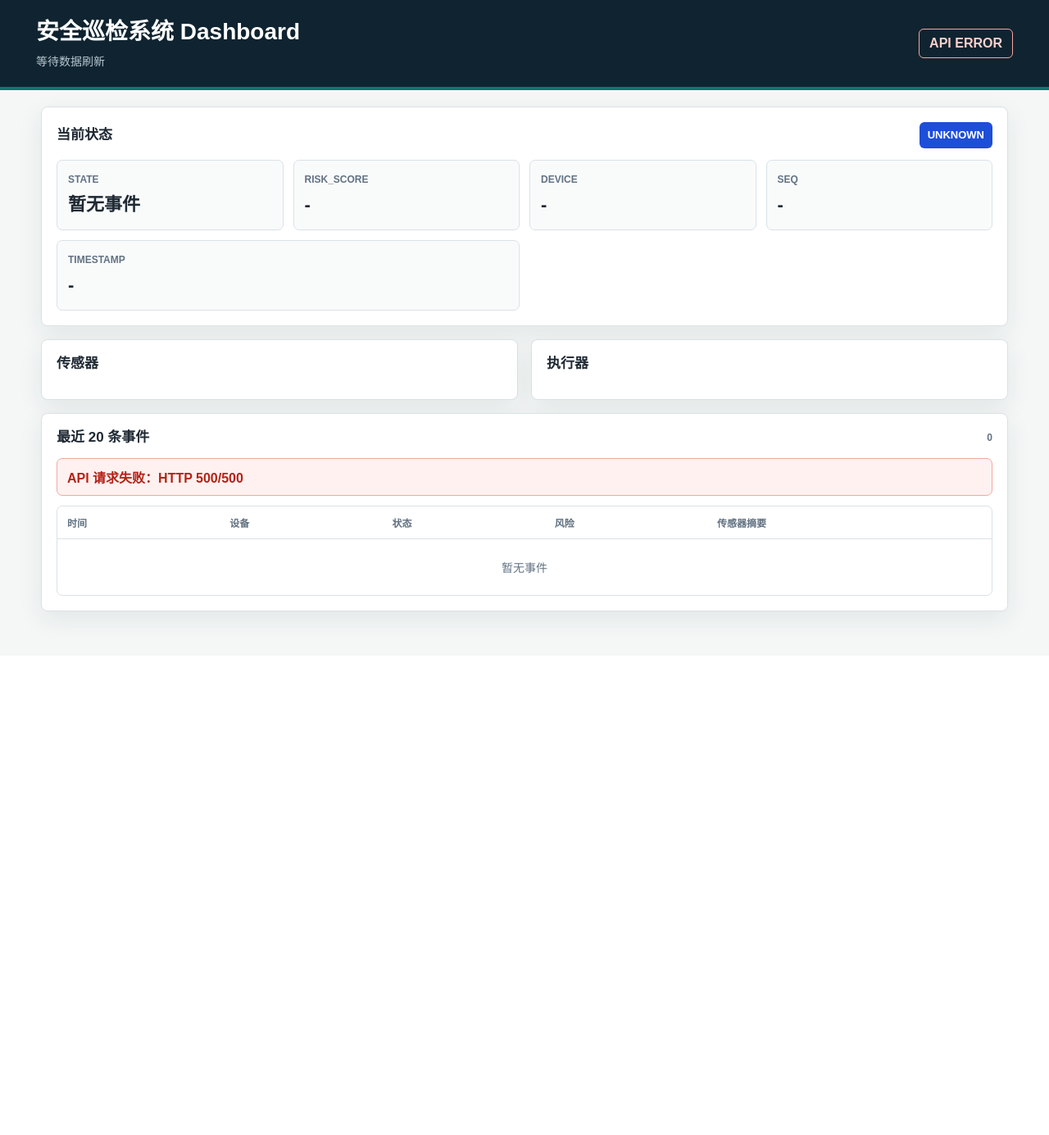
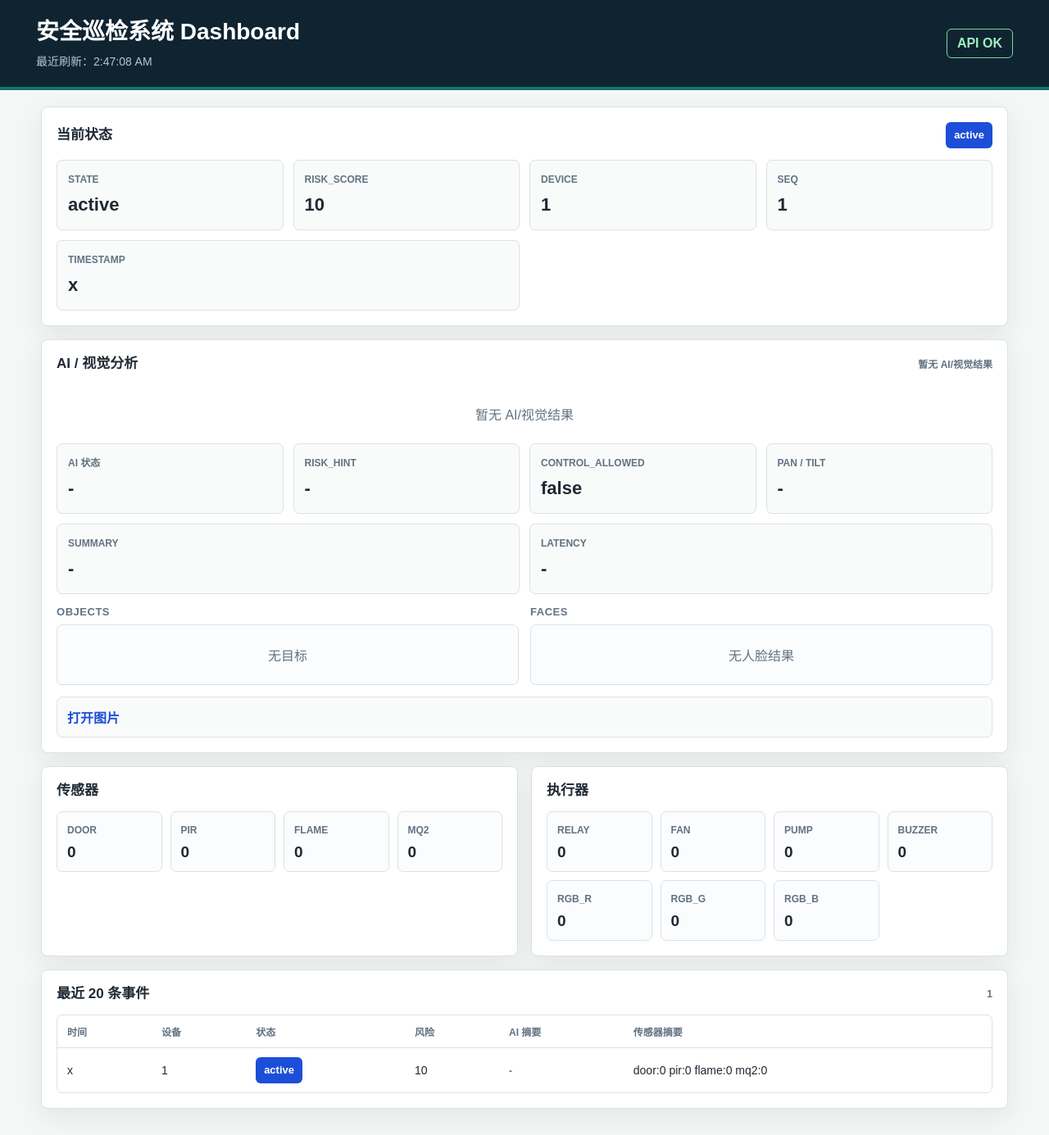
Before and after one commit to 2549227674/stm32-ai-safety-monitor, a Flask app: page / in a window 1280 px wide. Shown: the whole page at 82% size. Before the commit the page ends 775 px from the top, so only its background shows below. Run offline with Flask 3, Linux system fonts and the light colour scheme; tables that the repository leaves empty hold one stand-in row (values such as "Sample post"); data that the repository does not hold is empty.

Commit message:
task06: extend flask contract and dashboard ai fields

```diff
--- a/server/backend/static/dashboard.js
+++ b/server/backend/static/dashboard.js
@@ -10,6 +10,21 @@ const els = {
   deviceId: document.getElementById("deviceId"),
   seq: document.getElementById("seq"),
   timestamp: document.getElementById("timestamp"),
+  aiState: document.getElementById("aiState"),
+  aiEmpty: document.getElementById("aiEmpty"),
+  aiDetails: document.getElementById("aiDetails"),
+  aiOk: document.getElementById("aiOk"),
+  riskHint: document.getElementById("riskHint"),
+  controlAllowed: document.getElementById("controlAllowed"),
+  panTilt: document.getElementById("panTilt"),
+  aiSummary: document.getElementById("aiSummary"),
+  latencyMs: document.getElementById("latencyMs"),
+  objectsList: document.getElementById("objectsList"),
+  facesList: document.getElementById("facesList"),
+  imageBox: document.getElementById("imageBox"),
+  imageLink: document.getElementById("imageLink"),
+  visionImage: document.getElementById("visionImage"),
+  imageMissing: document.getElementById("imageMissing"),
   sensorGrid: document.getElementById("sensorGrid"),
   actuatorGrid: document.getElementById("actuatorGrid"),
   eventCount: document.getElementById("eventCount"),
@@ -44,6 +59,7 @@ function renderLatest(event) {
     els.stateBadge.className = "state-badge state-unknown";
     renderChips(els.sensorGrid, sensorKeys, {});
     renderChips(els.actuatorGrid, actuatorKeys, {});
+    renderAiPanel(null);
     return;
   }
 
@@ -56,6 +72,47 @@ function renderLatest(event) {
   els.stateBadge.className = `state-badge ${stateClass(event.state)}`;
   renderChips(els.sensorGrid, sensorKeys, event.sensors || {});
   renderChips(els.actuatorGrid, actuatorKeys, event.actuators || {});
+  renderAiPanel(event);
+}
+
+function renderAiPanel(event) {
+  const ai = event?.ai_result || null;
+  const vision = event?.vision || null;
+  const imageUrl = event?.image_url || vision?.image_url || "";
+  const hasAiResult = Boolean(ai || vision || imageUrl || event?.latency_ms);
+
+  els.aiEmpty.hidden = hasAiResult;
+  els.aiDetails.hidden = !hasAiResult;
+  els.aiState.textContent = hasAiResult ? "已接收 AI/视觉结果" : "暂无 AI/视觉结果";
+
+  if (!hasAiResult) {
+    els.aiOk.textContent = "-";
+    els.riskHint.textContent = "-";
+    els.controlAllowed.textContent = "false";
+    els.panTilt.textContent = "-";
+    els.aiSummary.textContent = "-";
+    els.latencyMs.textContent = "-";
+    els.objectsList.textContent = "无目标";
+    els.facesList.textContent = "无人脸结果";
+    renderImage("", false);
+    return;
+  }
+
+  const controlAllowed = ai?.control_allowed === true;
+  const panTilt = vision?.pan_tilt || {};
+  els.aiOk.textContent = ai?.ok === undefined ? "-" : String(Boolean(ai.ok));
+  els.riskHint.textContent = ai?.risk_hint ?? "-";
+  els.controlAllowed.textContent = String(controlAllowed);
+  els.controlAllowed.className = controlAllowed ? "unsafe-control" : "safe-control";
+  els.panTilt.textContent =
+    panTilt.pan_deg === undefined && panTilt.tilt_deg === undefined
+      ? "-"
+      : `${panTilt.pan_deg ?? "-"} / ${panTilt.tilt_deg ?? "-"}`;
+  els.aiSummary.textContent = ai?.summary || "-";
+  els.latencyMs.textContent = formatLatency(event.latency_ms);
+  renderObjectList(els.objectsList, ai?.objects || [], "无目标");
+  renderFaceList(els.facesList, ai?.faces || []);
+  renderImage(imageUrl, Boolean(imageUrl));
 }
 
 function renderChips(container, keys, data) {
@@ -75,7 +132,7 @@ function renderChips(container, keys, data) {
 function renderEvents(events) {
   els.eventCount.textContent = String(events.length);
   if (!events.length) {
-    els.eventsBody.innerHTML = '<tr><td colspan="5" class="empty">暂无事件</td></tr>';
+    els.eventsBody.innerHTML = '<tr><td colspan="6" class="empty">暂无事件</td></tr>';
     return;
   }
 
@@ -89,10 +146,91 @@ function renderEvents(events) {
         <td>${escapeHtml(event.device_id || "unknown")}</td>
         <td><span class="state-badge ${stateClass(event.state)}">${escapeHtml(event.state || "UNKNOWN")}</span></td>
         <td>${escapeHtml(String(event.risk_score ?? 0))}</td>
+        <td>${renderAiSummaryCell(event)}</td>
         <td>${escapeHtml(sensors)}</td>
       </tr>`;
     })
     .join("");
+}
+
+function renderAiSummaryCell(event) {
+  const ai = event?.ai_result;
+  if (!ai) return '<span class="subtle">-</span>';
+  const risk = ai.risk_hint ?? "-";
+  const summary = ai.summary || "AI result";
+  return `<span class="ai-risk">R${escapeHtml(risk)}</span> ${escapeHtml(summary)}`;
+}
+
+function renderObjectList(container, objects, emptyText) {
+  if (!Array.isArray(objects) || !objects.length) {
+    container.className = "list-box empty";
+    container.textContent = emptyText;
+    return;
+  }
+  container.className = "list-box";
+  container.innerHTML = objects
+    .map((item) => {
+      const label = item?.label || "unknown";
+      const score = item?.score === undefined ? "-" : Number(item.score).toFixed(2);
+      return `<div class="list-row">
+        <strong>${escapeHtml(label)}</strong>
+        <span>${escapeHtml(score)}</span>
+      </div>`;
+    })
+    .join("");
+}
+
+function renderFaceList(container, faces) {
+  if (!Array.isArray(faces) || !faces.length) {
+    container.className = "list-box empty";
+    container.textContent = "无人脸结果";
+    return;
+  }
+  container.className = "list-box";
+  container.innerHTML = faces
+    .map((item) => {
+      const identity = item?.identity || "unknown";
+      const score = item?.score === undefined ? "-" : Number(item.score).toFixed(2);
+      return `<div class="list-row">
+        <strong>${escapeHtml(identity)}</strong>
+        <span>${escapeHtml(score)}</span>
+      </div>`;
+    })
+    .join("");
+}
+
+function renderImage(imageUrl, shouldShow) {
+  els.imageBox.hidden = !shouldShow;
+  els.visionImage.hidden = true;
+  els.imageMissing.hidden = true;
+
+  if (!shouldShow) {
+    els.imageLink.removeAttribute("href");
+    els.visionImage.removeAttribute("src");
+    return;
+  }
+
+  els.imageLink.href = imageUrl;
+  els.imageLink.textContent = `打开图片：${imageUrl}`;
+  els.visionImage.onload = () => {
+    els.visionImage.hidden = false;
+    els.imageMissing.hidden = true;
+  };
+  els.visionImage.onerror = () => {
+    els.visionImage.hidden = true;
+    els.imageMissing.hidden = false;
+  };
+  els.visionImage.src = imageUrl;
+}
+
+function formatLatency(latency) {
+  if (!latency) return "-";
+  if (typeof latency === "number") return `${latency}ms`;
+  if (typeof latency !== "object") return String(latency);
+  return ["capture", "ai", "post"]
+    .filter((key) => latency[key] !== undefined)
+    .map((key) => `${key}:${latency[key]}ms`)
+    .join(" ") || "-";
 }
 
 async function refreshDashboard() {
@@ -122,7 +260,7 @@ async function refreshDashboard() {
 }
 
 function escapeHtml(value) {
-  return value.replace(/[&<>"']/g, (char) => {
+  return String(value ?? "").replace(/[&<>"']/g, (char) => {
     const map = {
       "&": "&amp;",
       "<": "&lt;",
--- a/server/backend/static/style.css
+++ b/server/backend/static/style.css
@@ -96,6 +96,7 @@ h2 {
 }
 
 .status-panel,
+.ai-panel,
 .events-panel {
   grid-column: 1 / -1;
 }
@@ -208,6 +209,91 @@ th,
   background: #fff1f0;
 }
 
+.ai-details {
+  display: grid;
+  gap: 14px;
+}
+
+.ai-metrics {
+  grid-template-columns: repeat(4, minmax(0, 1fr));
+}
+
+.safe-control {
+  color: var(--green);
+}
+
+.unsafe-control {
+  color: var(--red);
+}
+
+.ai-columns {
+  display: grid;
+  grid-template-columns: repeat(2, minmax(0, 1fr));
+  gap: 14px;
+}
+
+.ai-columns h3 {
+  margin: 0 0 8px;
+  color: var(--muted);
+  font-size: 13px;
+  letter-spacing: 0.04em;
+  text-transform: uppercase;
+}
+
+.list-box {
+  min-height: 62px;
+  padding: 10px;
+  border: 1px solid var(--line);
+  border-radius: 7px;
+  background: #fbfcfd;
+}
+
+.list-box.empty {
+  color: var(--muted);
+}
+
+.list-row {
+  display: flex;
+  align-items: center;
+  justify-content: space-between;
+  gap: 12px;
+  padding: 8px 0;
+  border-bottom: 1px solid var(--line);
+}
+
+.list-row:last-child {
+  border-bottom: 0;
+}
+
+.list-row span,
+.ai-risk {
+  color: var(--muted);
+  font-weight: 700;
+}
+
+.image-box {
+  display: grid;
+  gap: 10px;
+  padding: 12px;
+  border: 1px solid var(--line);
+  border-radius: 7px;
+  background: #f9fbfb;
+}
+
+.image-box a {
+  color: var(--blue);
+  overflow-wrap: anywhere;
+  font-weight: 700;
+}
+
+.image-box img {
+  max-width: 100%;
+  max-height: 320px;
+  border: 1px solid var(--line);
+  border-radius: 7px;
+  object-fit: contain;
+}
+
 .error-box {
   margin-bottom: 12px;
   padding: 10px 12px;
@@ -226,7 +312,7 @@ th,
 
 table {
   width: 100%;
-  min-width: 760px;
+  min-width: 860px;
   border-collapse: collapse;
 }
 
@@ -266,7 +352,9 @@ td {
   }
 
   .metric-grid,
-  .chip-grid {
+  .chip-grid,
+  .ai-metrics,
+  .ai-columns {
     grid-template-columns: repeat(2, minmax(0, 1fr));
   }
 
@@ -277,7 +365,9 @@ td {
 
 @media (max-width: 430px) {
   .metric-grid,
-  .chip-grid {
+  .chip-grid,
+  .ai-metrics,
+  .ai-columns {
     grid-template-columns: 1fr;
   }
 
--- a/server/backend/templates/dashboard.html
+++ b/server/backend/templates/dashboard.html
@@ -45,6 +45,57 @@
         </div>
       </section>
 
+      <section class="panel ai-panel">
+        <div class="panel-title">
+          <h2>AI / 视觉分析</h2>
+          <span id="aiState" class="subtle">暂无 AI/视觉结果</span>
+        </div>
+        <div id="aiEmpty" class="empty">暂无 AI/视觉结果</div>
+        <div id="aiDetails" class="ai-details" hidden>
+          <div class="metric-grid ai-metrics">
+            <div class="metric">
+              <span>AI 状态</span>
+              <strong id="aiOk">-</strong>
+            </div>
+            <div class="metric">
+              <span>RISK_HINT</span>
+              <strong id="riskHint">-</strong>
+            </div>
+            <div class="metric">
+              <span>CONTROL_ALLOWED</span>
+              <strong id="controlAllowed">false</strong>
+            </div>
+            <div class="metric">
+              <span>PAN / TILT</span>
+              <strong id="panTilt">-</strong>
+            </div>
+            <div class="metric wide">
+              <span>SUMMARY</span>
+              <strong id="aiSummary">-</strong>
+            </div>
+            <div class="metric wide">
+              <span>LATENCY</span>
+              <strong id="latencyMs">-</strong>
+            </div>
+          </div>
+          <div class="ai-columns">
+            <div>
+              <h3>Objects</h3>
+              <div id="objectsList" class="list-box empty">无目标</div>
+            </div>
+            <div>
+              <h3>Faces</h3>
+              <div id="facesList" class="list-box empty">无人脸结果</div>
+            </div>
+          </div>
+          <div id="imageBox" class="image-box" hidden>
+            <a id="imageLink" href="#" target="_blank" rel="noreferrer">打开图片</a>
+            <img id="visionImage" alt="视觉抓拍图" hidden>
+            <span id="imageMissing" class="subtle" hidden>图片未找到或不可预览</span>
+          </div>
+        </div>
+      </section>
+
       <section class="panel">
         <h2>传感器</h2>
         <div id="sensorGrid" class="chip-grid"></div>
@@ -69,12 +120,13 @@
                 <th>设备</th>
                 <th>状态</th>
                 <th>风险</th>
+                <th>AI 摘要</th>
                 <th>传感器摘要</th>
               </tr>
             </thead>
             <tbody id="eventsBody">
               <tr>
-                <td colspan="5" class="empty">暂无事件</td>
+                <td colspan="6" class="empty">暂无事件</td>
               </tr>
             </tbody>
           </table>
```
Also changed, not shown: AGENTS.md (+5 -4 lines), CLAUDE_CODE_TODO_INDEX.md (+1 -2 lines), DEVPLAN.md (+3 -1 lines), docs/04_软件架构与模块划分_Linux边缘控制版.md (+2 -0 lines), docs/11_测试计划与风险矩阵_端边协同版.md (+15 -10 lines), server/backend/database.py (+24 -3 lines), tests/integration/2026-06-07_backend_contract_extension.md (added, +259 -0 lines).
